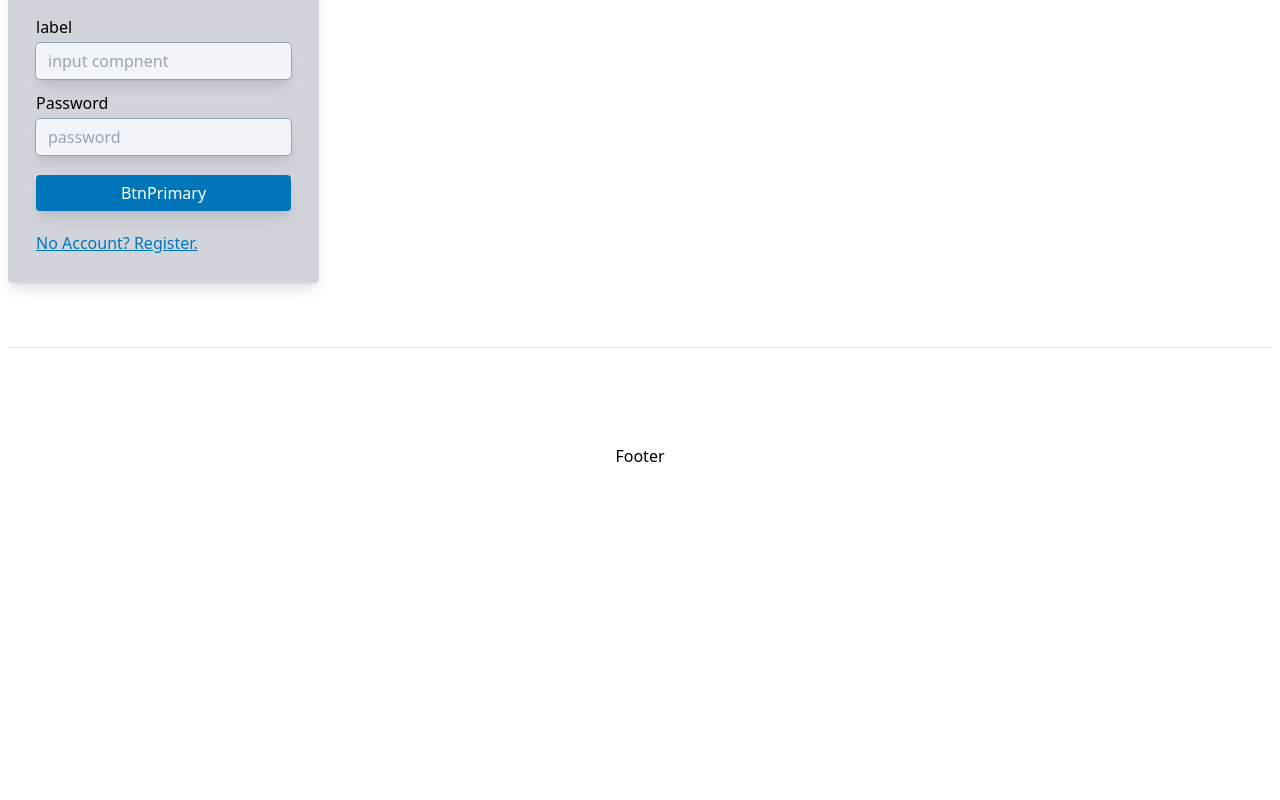
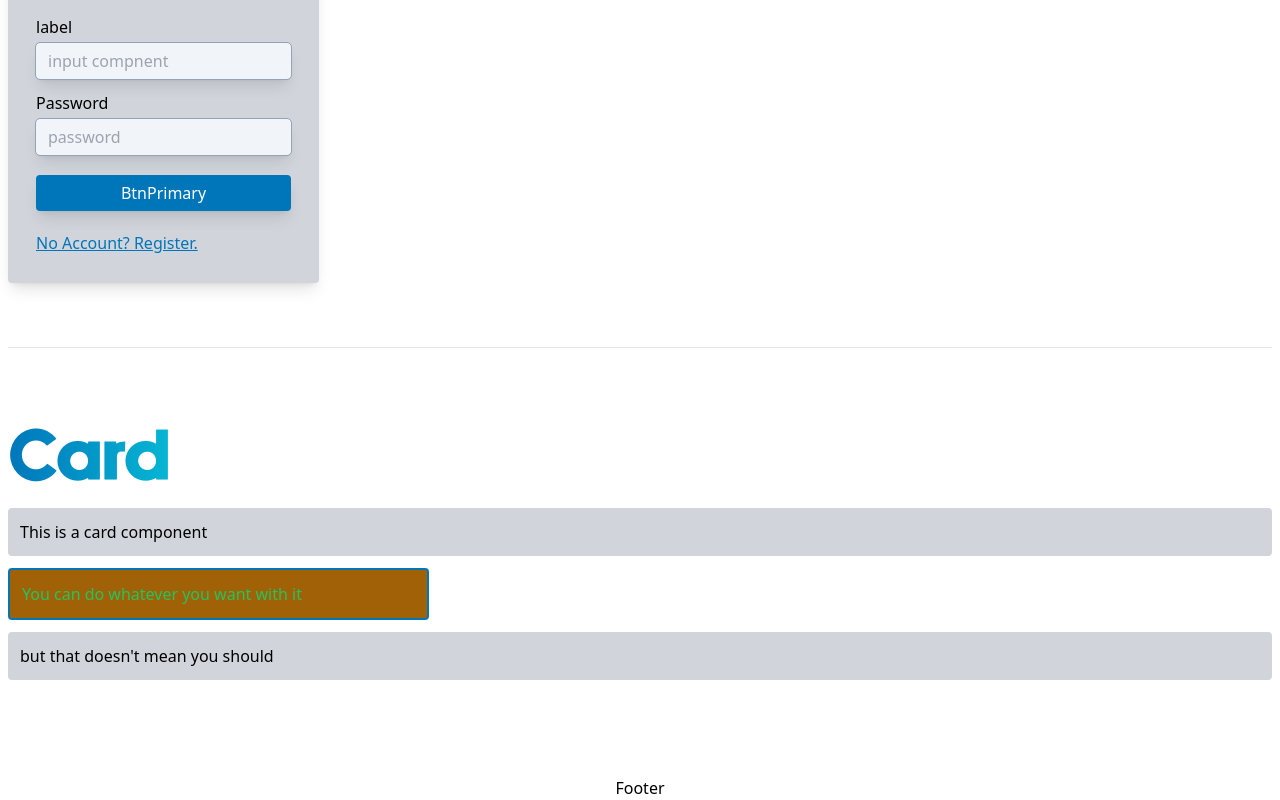
Before and after one commit to RyanBriggsDev/certify, a Next.js app: page /stylesheet in a window 1280 px wide. Shown: the part 1804-2604 px from the top of the page. Before the commit the page ends 2272 px from the top, so only its background shows below. Built offline with nearby package versions, Linux system fonts and the light colour scheme.

Commit message:
added card component + to style sheet

```diff
--- a/package.json
+++ b/package.json
@@ -29,6 +29,8 @@
     "@types/node": "^18.11.18",
     "autoprefixer": "^10.4.13",
     "postcss-import": "^15.1.0",
+    "prettier": "^2.8.3",
+    "prettier-plugin-tailwindcss": "^0.2.2",
     "prisma": "^4.9.0",
     "tailwindcss": "^3.2.4"
   }
--- /dev/null
+++ b/src/components/Card.tsx
@@ -0,0 +1,74 @@
+export default function Card({
+  className,
+  width,
+  height,
+  borderRadius,
+  bg,
+  padding,
+  tinted,
+  tintedColor,
+  children,
+  color,
+  onClick,
+}: any) {
+  return (
+    <div
+      className={`card
+      ${bg ? bg : 'bg-gray-300 dark:bg-dark-gray'}
+      ${
+        tinted &&
+        `duration-300 ease-in-out ${
+          tintedColor
+            ? tintedColor
+            : 'hover:bg-gray-400/[0.7] hover:dark:bg-dark-gray/[0.75]'
+        }`
+      }
+      ${padding ? padding : 'p-3'}
+      ${!borderRadius ? 'rounded' : borderRadius}
+      ${width ? width : 'w-full'}
+      ${height ? height : 'h-full'}
+      ${onClick && 'cursor-pointer'}
+      ${className && className}
+      ${color && color}
+      `}
+      onClick={onClick}
+    >
+      {children}
+    </div>
+  )
+}
+
+// <div
+//   className={`card
+//   ${width ? width : 'w-full'}
+//   ${height ? height : 'h-full'}
+//   ${rounded ? rounded : 'rounded'}
+//   ${bg ? bg : 'dark:bg-dark-gray'}
+//   ${
+//     color
+//       ? `text-${color}`
+//       : 'text-black dark:text-white'
+//   }
+//   ${className ? className : ''}
+//   ${padding ? padding : 'p-3'}
+//   `}
+//   onClick={onClick}
+// >
+//   {tinted ? (
+//     <div
+//       className={`h-full w-full cursor-pointer bg-gray-300 text-black duration-300 ease-in-out dark:bg-black/[.85] dark:text-white
+//       ${rounded ? rounded : 'rounded'}
+//       ${
+//         tintColorHover
+//           ? tintColorHover
+//           : 'hover:bg-gray-300/[0.6] dark:hover:bg-black/[0.7]'
+//       } ${
+//         tintedPadding ? tintedPadding : ''
+//       }`}
+//     >
+//       {children}
+//     </div>
+//   ) : (
+//     <div>{children}</div>
+//   )}
+// </div>
--- a/src/components/form/Input.tsx
+++ b/src/components/form/Input.tsx
@@ -1,5 +1,14 @@
-export default function Input ({ type, placeholder, className, onChange, name, value, id, required, width }: any) {
-
+export default function Input({
+  type,
+  placeholder,
+  className,
+  onChange,
+  name,
+  value,
+  id,
+  required,
+  width,
+}: any) {
   return (
     <input
       type={type}
@@ -9,7 +18,11 @@ export default function Input ({ type, placeholder, className, onChange, name, v
       id={id}
       value={value}
       required={required}
-            className={`${width ? width : 'w-full'} outline outline-1 outline-slate-400 bg-slate-100 rounded p-1.5 px-3 shadow-lg text-black ease-in-out duration-300 focus:outline-2 focus:outline-french-blue ${className ? className : ''}`}
+      className={`${
+        width ? width : 'w-full'
+      } rounded bg-slate-100 p-1.5 px-3 text-black shadow-lg outline outline-1 outline-slate-400 duration-300 ease-in-out focus:outline-2 focus:outline-french-blue ${
+        className ? className : ''
+      }`}
     />
   )
 }
--- a/src/pages/index.tsx
+++ b/src/pages/index.tsx
@@ -1,12 +1,11 @@
-import Head from "next/head";
+import Head from 'next/head'
 import Container from '@/components/Container'
-import PageSpacing from "@/components/PageSpacing";
-import Header from "@/components/Header";
+import PageSpacing from '@/components/PageSpacing'
+import Header from '@/components/Header'
 
-import { useRouter } from "next/router";
+import { useRouter } from 'next/router'
 
 export default function Home() {
-
   const router = useRouter()
 
   return (
@@ -28,11 +27,11 @@ export default function Home() {
         <PageSpacing>
           <Container>
             <Header
-                h1Text='Welcome to Certify'
-                className='text-center items-center'
-                btnType='primary'
-                btnText='Sign In'
-                btnWidth='w-1/4'
+              h1Text="Welcome to Certify"
+              className="items-center text-center"
+              btnType="primary"
+              btnText="Sign In"
+              btnWidth="w-1/4"
               btnOnClick={() => router.push('/signin')}
             />
           </Container>
--- a/src/pages/stylesheet.tsx
+++ b/src/pages/stylesheet.tsx
@@ -1,22 +1,24 @@
-import Container from "@/components/Container"
-import PageSpacing from "@/components/PageSpacing"
-import Header from "@/components/Header"
-import H1 from "@/components/headings/H1"
-import H2 from "@/components/headings/H2"
-import H3 from "@/components/headings/H3"
-import H4 from "@/components/headings/H4"
-import H5 from "@/components/headings/H5"
+import Container from '@/components/Container'
+import PageSpacing from '@/components/PageSpacing'
+import Header from '@/components/Header'
+import H1 from '@/components/headings/H1'
+import H2 from '@/components/headings/H2'
+import H3 from '@/components/headings/H3'
+import H4 from '@/components/headings/H4'
+import H5 from '@/components/headings/H5'
 import BtnPrimary from '@/components/buttons/BtnPrimary'
 import BtnOrange from '@/components/buttons/BtnOrange'
 import BtnLight from '@/components/buttons/BtnLight'
-import InlineLink from "@/components/InlineLink"
-import Form from "@/components/form/Form"
-import Dropdown from "@/components/buttons/Dropdown"
+import InlineLink from '@/components/InlineLink'
+import Form from '@/components/form/Form'
+import Dropdown from '@/components/buttons/Dropdown'
+import Card from '@/components/Card'
 
-import { useRouter } from "next/router"
+import certifyFullLogo from '../assets/logo/certifyFullLogo.png'
 
-export default function StylesSheet () {
+import { useRouter } from 'next/router'
 
+export default function StylesSheet() {
   const router = useRouter()
 
   return (
@@ -26,23 +28,30 @@ export default function StylesSheet () {
           <div>
             <p>{`<Header h1Text='' pText='' btnType='' btnText='' btnOnClick='' />`}</p>
             <Header
-                            pText='Please use this page to make sure styles are consistent throughout the app.'
-                            h1Text='Welcome to the Certify StyleSheet'
-                            btnType='primary'
-                            btnText='Lost? Go Home'
+              pText="Please use this page to make sure styles are consistent throughout the app."
+              h1Text="Welcome to the Certify StyleSheet"
+              btnType="primary"
+              btnText="Lost? Go Home"
               btnOnClick={() => router.push('/')}
             />
           </div>
           <hr />
           <div className="flex flex-col gap-5">
-                        <H2 className=''>Typography</H2>
+            <H2 className="">Typography</H2>
             <div className="grid gap-5">
-                            <H1 className=''>Heading 1</H1>
-                            <H2 className=''>Heading 2</H2>
-                            <H3 className=''>Heading 3</H3>
-                            <H4 className=''>Heading 4</H4>
-                            <H5 className=''>Heading 5</H5>
-                            <p>This is an <InlineLink text='inline link' href='/' /> component</p>
+              <H1 className="">Heading 1</H1>
+              <H2 className="">Heading 2</H2>
+              <H3 className="">Heading 3</H3>
+              <H4 className="">Heading 4</H4>
+              <H5 className="">Heading 5</H5>
+              <p>
+                This is an{' '}
+                <InlineLink
+                  text="inline link"
+                  href="/"
+                />{' '}
+                component
+              </p>
             </div>
           </div>
           <hr />
@@ -50,33 +59,58 @@ export default function StylesSheet () {
             <H2>Button Components</H2>
             <div className="grid grid-cols-4 gap-10">
               <BtnPrimary
-                                btnText='BtnPrimary'
-                                width='w-100'
+                btnText="BtnPrimary"
+                width="w-100"
               />
               <BtnOrange
-                                btnText='BtnOrange'
-                                width='w-100'
+                btnText="BtnOrange"
+                width="w-100"
               />
               <BtnLight
-                                btnText='BtnLight'
-                                width='w-100'
+                btnText="BtnLight"
+                width="w-100"
               />
               <Dropdown
-                                title='Dropdown Menu'
+                title="Dropdown Menu"
                 dropdownItems={dropdownItems}
               />
             </div>
           </div>
           <hr />
           <div>
-                        <H2>Form Components</H2>
+            <H2>Form Component</H2>
             <Form
               formContent={formContent}
               onSubmit={{}}
-                            btnStyle={{width: '100%'}}
+              btnStyle={{ width: '100%' }}
             />
           </div>
           <hr />
+          <div>
+            <H2>Card</H2>
+            <div className="flex flex-col gap-3">
+              <Card onClick={{}} tinted>
+                This is a card component
+              </Card>
+              <Card
+                className="border-2 border-french-blue"
+                color="text-green-500"
+                tintedColor="hover:bg-red-900/[0.7] hover:dark:bg-red-300/[0.75]"
+                width="w-1/3"
+                tinted
+                bg="bg-yellow-700"
+                onClick={() =>
+                  alert("It's a trap!")
+                }
+              >
+                You can do whatever you want with
+                it
+              </Card>
+              <Card>
+                {`but that doesn't mean you should`}
+              </Card>
+            </div>
+          </div>
         </PageSpacing>
       </Container>
     </>
@@ -86,23 +120,24 @@ export default function StylesSheet () {
 const dropdownItems = [
   {
     name: 'Home',
-        link: '/'
+    link: '/',
   },
   {
     name: 'About',
-        link: '/about'
+    link: '/about',
   },
   {
     name: 'Contact',
-        link: '/contact'
+    link: '/contact',
   },
   {
     name: 'Pricing',
-        link: '/pricing'
-    }
+    link: '/pricing',
+  },
 ]
 
-const formContent = [{
+const formContent = [
+  {
     title: 'title',
     desc: 'desc',
     inputs: [
@@ -119,7 +154,7 @@ const formContent = [{
         name: 'password',
         placeholder: 'password',
         required: true,
-        }
+      },
     ],
     button: {
       btnText: 'BtnPrimary',
@@ -127,6 +162,7 @@ const formContent = [{
     },
     redirect: {
       text: 'No Account? Register.',
-        link: '/register'
-      }
-    }]
+      link: '/register',
+    },
+  },
+]
```
Also changed, not shown: src/components/form/Form.tsx (+105 -48 lines), src/pages/signin.tsx (+27 -32 lines), 1 other file (tests, documents, lock files or other folders). Lines whose indentation alone changed are shown as unchanged.
